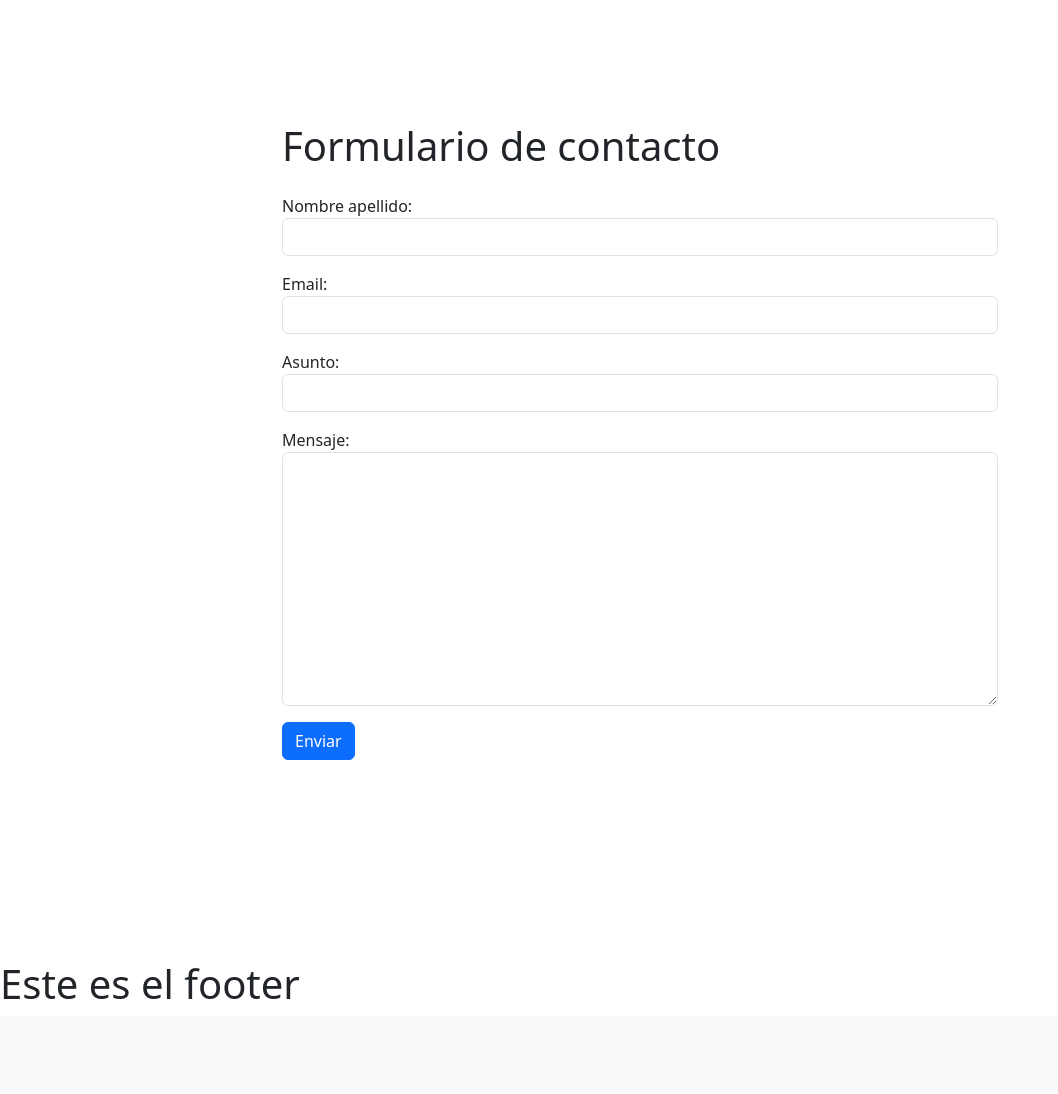
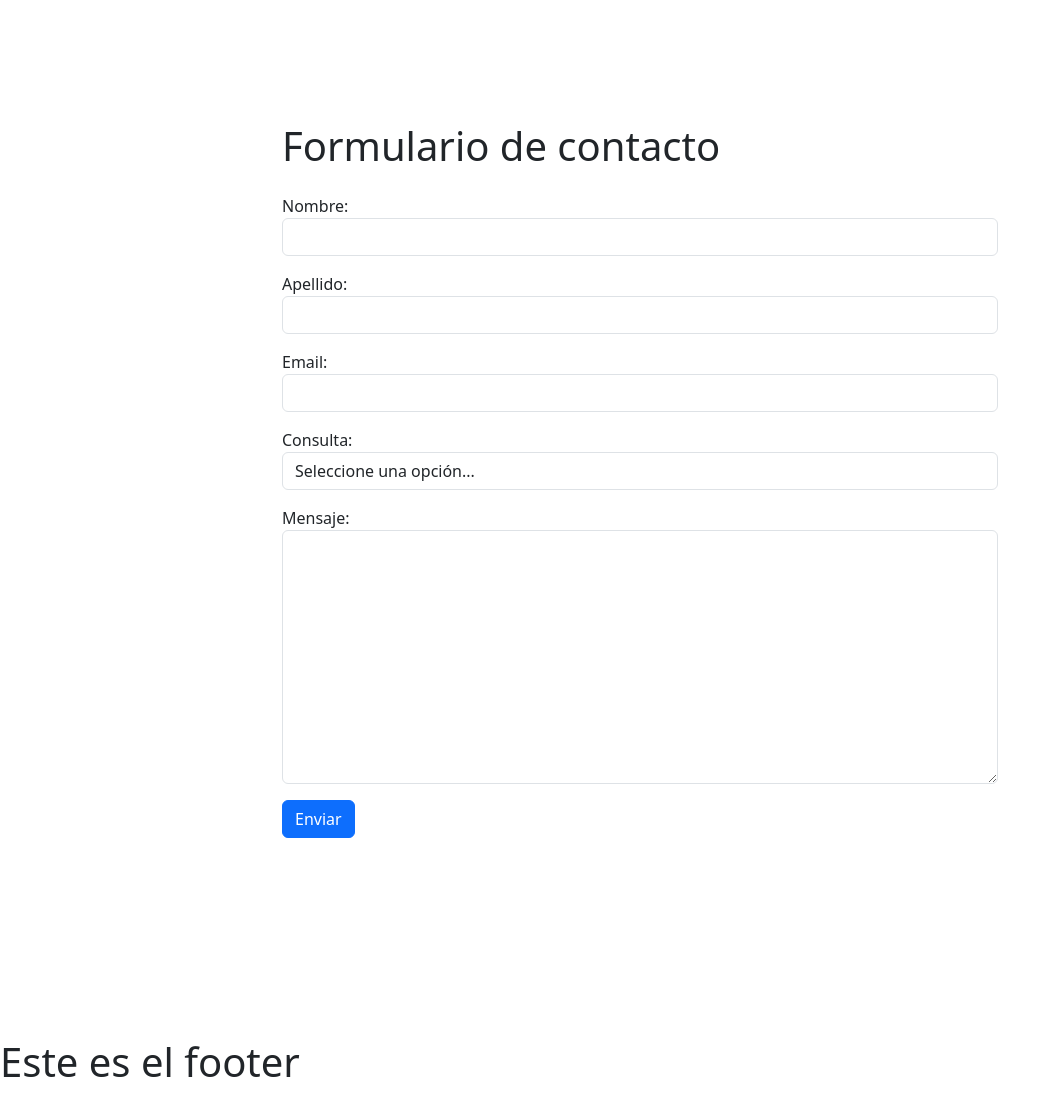
Before and after one commit to sole1982/Blog-Informatorio, a Django app: page /contacto/ in a window 1280 px wide. Shown: the part 158-1252 px from the top of the page, without its empty margins (0-1058 px from the left). Before the commit the page ends 1157 px from the top, so only its background shows below. Run offline with Django 4.2, Linux system fonts and the light colour scheme.

Commit message:
Formulario (agrego opciones desplegables en campo Consulta)

```diff
--- a/blog/apps/contacto/admin.py
+++ b/blog/apps/contacto/admin.py
@@ -5,4 +5,4 @@ from .models import Contacto
 
 @admin.register(Contacto)
 class ContactoAdmin(admin.ModelAdmin):
-    list_display = ("id", "nombre_apellido", "email", "asunto", "fecha")
+    list_display = ("id", "nombre", "apellido", "email", "consulta", "fecha")
--- a/blog/apps/contacto/forms.py
+++ b/blog/apps/contacto/forms.py
@@ -1,14 +1,30 @@
+# forms.py
 from django import forms
 from .models import Contacto
 
+class ContactoForm(forms.ModelForm):
+    OPCIONES_CONSULTA = [
+        ('informacion_general', 'Información General'),
+        ('biodiversidad', 'Biodiversidad'),
+        ('reciclaje', 'Reciclaje'),
+        ('cambio_climatico', 'Cambio Climático'),
+        ('vida_verde', 'Vida Verde'),
+        ('energias_renovables', 'Energías Renovables'),
+        ('huerta_familiar', 'Huerta Familiar'),
+        ('permacultura', 'Permacultura'),
+        ('educacion_ambiental', 'Educación Ambiental'),
+    ]
 
-class ContactoForm(forms.ModelForm):
+    nombre = forms.CharField(widget=forms.TextInput(attrs={'class': 'form-control'}))
+    apellido = forms.CharField(widget=forms.TextInput(attrs={'class': 'form-control'}))
+    email = forms.EmailField(widget=forms.EmailInput(attrs={'class': 'form-control'}))
+    consulta = forms.ChoiceField(choices=OPCIONES_CONSULTA, widget=forms.Select(attrs={'class': 'form-control'}))
+    mensaje = forms.CharField(widget=forms.Textarea(attrs={'class': 'form-control'}))
+
+    def __init__(self, *args, **kwargs):
+        super(ContactoForm, self).__init__(*args, **kwargs)
+        self.fields['consulta'].widget.choices[0] = ('', 'Seleccione una opción...')
+
     class Meta:
         model = Contacto
-        fields = ['nombre_apellido', 'email', 'asunto', 'mensaje']
-        widgets = {
-            'nombre_apellido': forms.TextInput(attrs={'class': 'form-control'}),
-            'email': forms.EmailInput(attrs={'class': 'form-control'}),
-            'asunto': forms.TextInput(attrs={'class': 'form-control'}),
-            'mensaje': forms.Textarea(attrs={'class': 'form-control'}),
-        }
+        fields = ['nombre', 'apellido', 'email', 'consulta', 'mensaje']
--- a/blog/apps/contacto/models.py
+++ b/blog/apps/contacto/models.py
@@ -4,11 +4,12 @@ from django.utils import timezone
 # Create your models here.
 
 class Contacto(models.Model):
-    nombre_apellido = models.CharField(max_length=120)
+    nombre = models.CharField(max_length=120)
+    apellido = models.CharField(max_length=120)
     email = models.EmailField()
-    asunto = models.CharField(max_length=50)
+    consulta = models.CharField(max_length=50)
     mensaje = models.TextField()
     fecha = models.DateTimeField(default=timezone.now)
 
     def __str__(self) -> str:
-        return self.nombre_apellido
+        return self.nombre
--- a/blog/templates/contacto/contacto.html
+++ b/blog/templates/contacto/contacto.html
@@ -4,7 +4,7 @@
 {% block contenido %}
 
 <div class="container mt-5">
-  <form method="POST" style="margin: 200px;">
+  <form method="POST" style="margin: 200px;" id="contactoForm">
     <h1 class="mb-4">Formulario de contacto</h1>
 
     {% if messages %}
@@ -17,16 +17,20 @@
 
     {% csrf_token %}
     <div class="mb-3">
-      {{ form.nombre_apellido.label_tag }}
-      {{ form.nombre_apellido }}
+      {{ form.nombre.label_tag }}
+      {{ form.nombre }}
+    </div>
+    <div class="mb-3">
+        {{ form.apellido.label_tag }}
+        {{ form.apellido }}
     </div>
     <div class="mb-3">
       {{ form.email.label_tag }}
       {{ form.email }}
     </div>
     <div class="mb-3">
-      {{ form.asunto.label_tag }}
-      {{ form.asunto }}
+      {{ form.consulta.label_tag }}
+      {{ form.consulta }}
     </div>
     <div class="mb-3">
       {{ form.mensaje.label_tag }}
@@ -37,4 +41,5 @@
   </form>
 </div>
 
+
 {% endblock contenido %}
```
